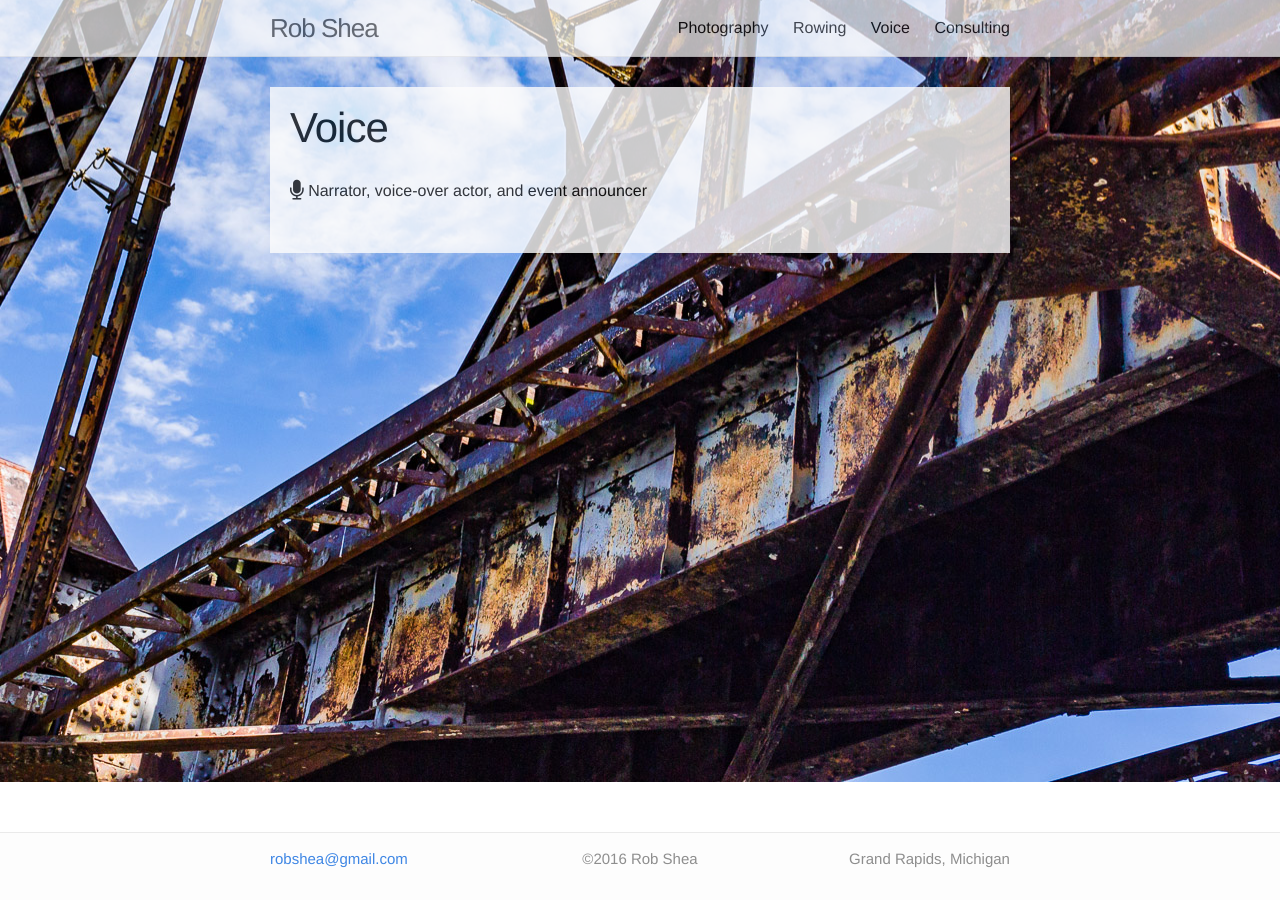
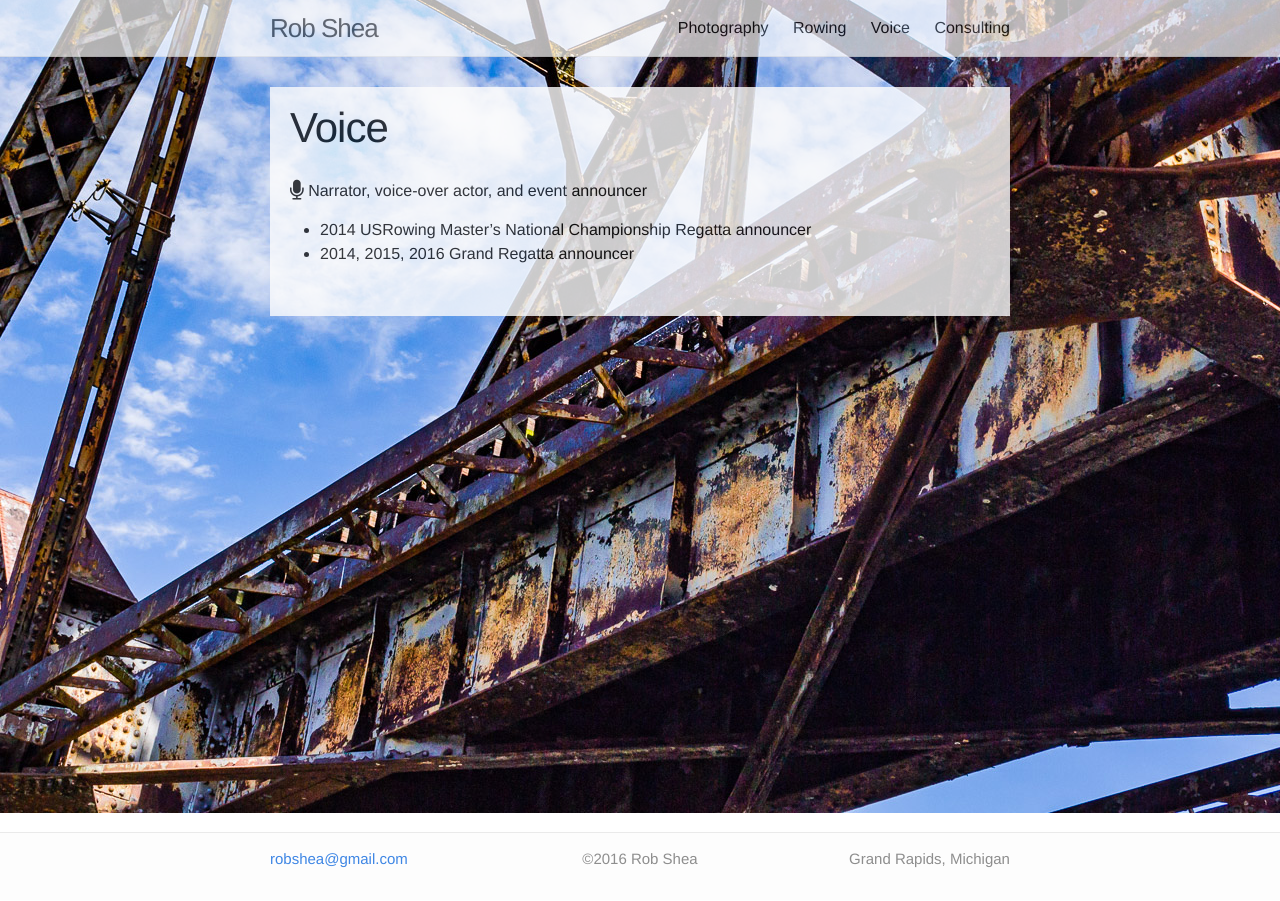
Before and after one commit to robshea/robshea.github.io, a Jekyll site: the page built from voice.md, in a window 1280 px wide. Built offline with Jekyll 4.4.1, drawn with Linux system fonts in a browser that asks for light colours; nearby versions of some CDN libraries.

```diff
--- a/voice.md
+++ b/voice.md
@@ -8,3 +8,6 @@ bgClass: voice
 ---
 
 <i class="fa fa-microphone fa-lg"></i> Narrator, voice-over actor, and event announcer
+
+- 2014 USRowing Master's National Championship Regatta announcer
+- 2014, 2015, 2016 Grand Regatta announcer
```
Also changed, not shown: rowing.md (+2 -0 lines).
